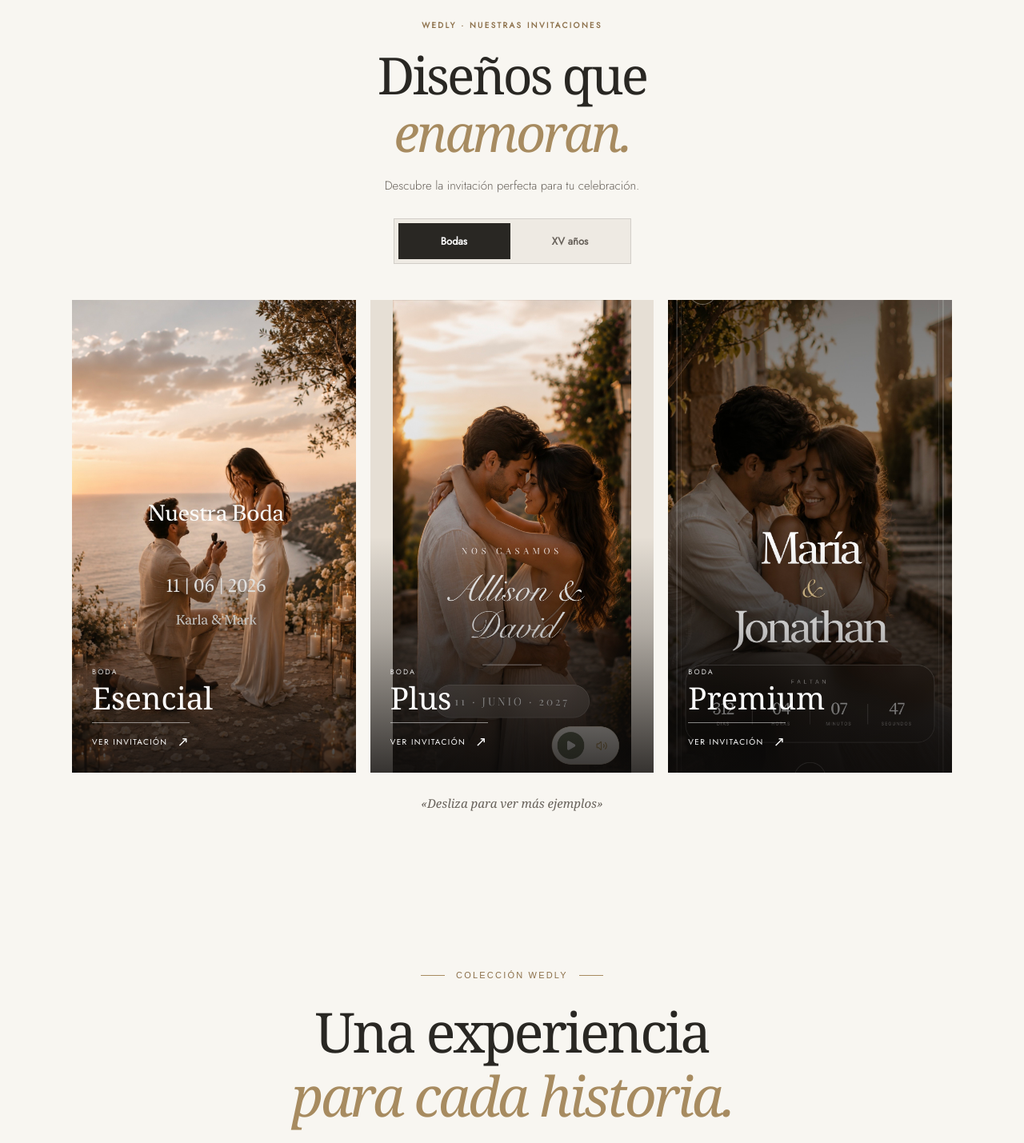
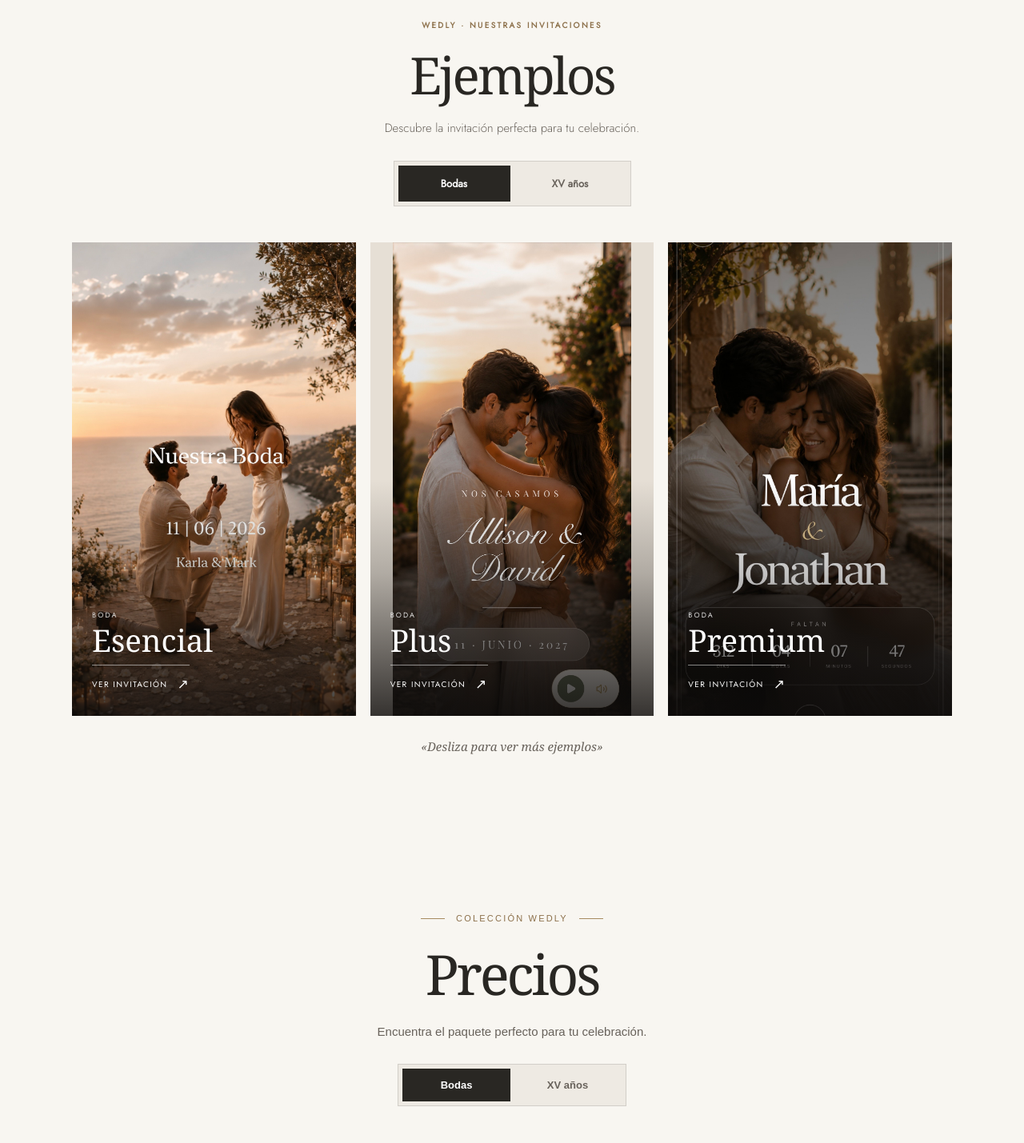
Before and after one commit to patrickespinoza/Wedly.web, a React (Vite) app: page / in a window 1280 px wide. Shown: the part 1160-2589 px from the top of the page at 80% size. Built offline with nearby package versions, Linux system fonts and the light colour scheme.

Commit message:
cambio 05

```diff
--- a/src/components/Gallery.jsx
+++ b/src/components/Gallery.jsx
@@ -319,9 +319,7 @@ export default function Gallery() {
             className={styles.title}
             id="titulo-galeria"
           >
-            Diseños que
-            <br />
-            <em>enamoran.</em>
+            Ejemplos
           </h2>
 
           <p className={styles.subtitle}>
--- a/src/components/Pricing.jsx
+++ b/src/components/Pricing.jsx
@@ -106,9 +106,8 @@ export default function Pricing({
             className={styles.title}
             id="pricing-title"
           >
-            Una experiencia
-            <br />
-            <em>para cada historia.</em>
+            Precios
+
           </h2>
 
           <p className={styles.subtitle}>
```
